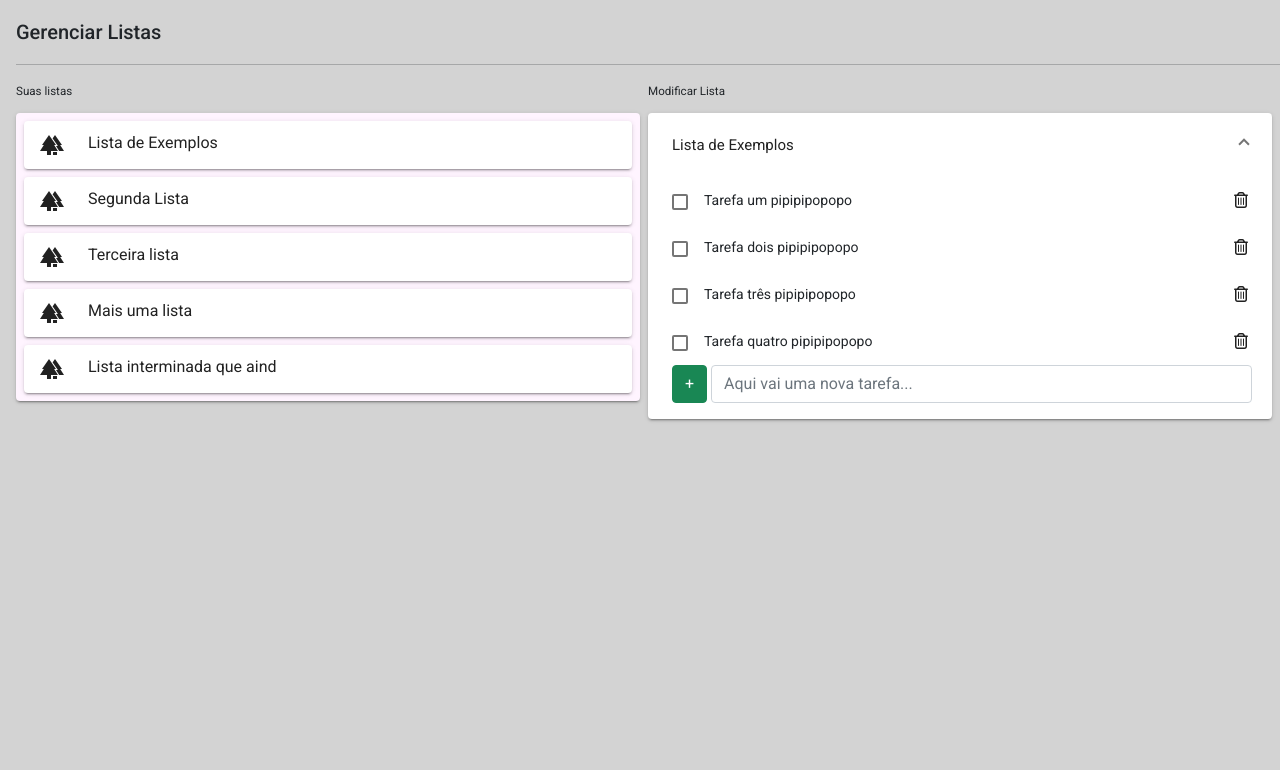
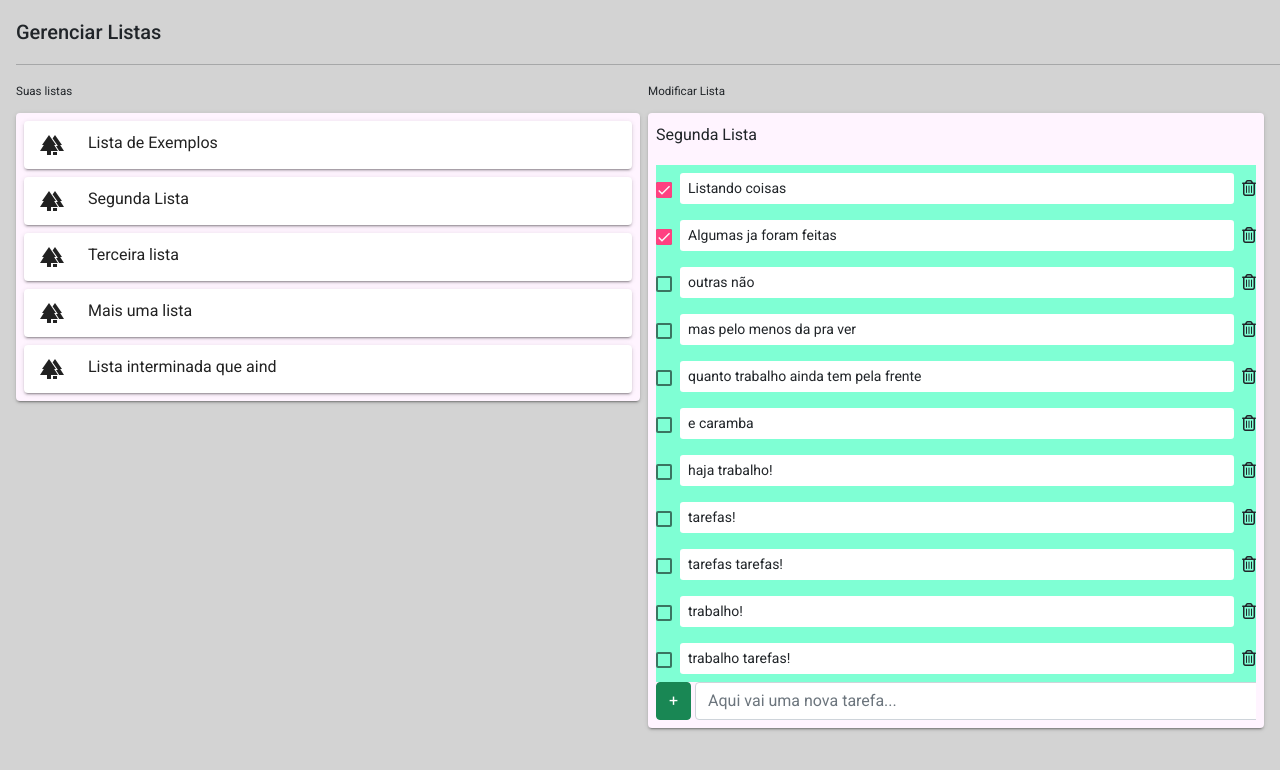
Before and after one commit to androktoneh/step-by-step-taskmanager, an Angular app: page / in a window 1280 px wide. Shown: the top 770 px of the page. Built offline with nearby package versions, Linux system fonts and the light colour scheme.

Commit message:
testes de box_fitting

```diff
--- a/src/app/areas/gerenciar-listas/gerenciar-listas.component.css
+++ b/src/app/areas/gerenciar-listas/gerenciar-listas.component.css
@@ -25,3 +25,11 @@
     0px 2px 2px 0px rgb(0 0 0 / 14%),
     0px 1px 5px 0px rgb(0 0 0 / 12%);
 }
+
+.ph-container-da-visualizacao {
+  max-height: 100%;
+}
+
+.content-container-body div {
+  flex-grow: 1
+}
--- a/src/app/areas/gerenciar-listas/gerenciar-listas.component.html
+++ b/src/app/areas/gerenciar-listas/gerenciar-listas.component.html
@@ -1,10 +1,9 @@
-<div class="container-main">
-  <div class="container-title">
+<div class="component-container-main">
+  <div class="component-container-title">
     <h2>Gerenciar Listas</h2>
     <hr>
   </div>
-  <div class="container-body">
-    <div class="d-flex">
+  <div class="component-container-body">
     <div class="col-6">
       <div class="container-areas-listas me-2">
         <h5>Suas listas</h5>
@@ -27,7 +26,7 @@
         </div>
       </div>
     </div>
-      <div class="col-6 pe-2">
+    <div class="col-6 pe-3">
       <h5>Modificar Lista</h5>
       <div class="ph-container-da-visualizacao">
         <app-task-list [listaDeTarefas]="listaEmVisualizacao"></app-task-list>
@@ -35,4 +34,3 @@
     </div>
   </div>
 </div>
-</div>
--- a/src/app/areas/gerenciar-listas/gerenciar-listas.component.ts
+++ b/src/app/areas/gerenciar-listas/gerenciar-listas.component.ts
@@ -17,7 +17,7 @@ export class GerenciarListasComponent implements OnInit {
 
   ngOnInit(): void {
     this.dataSeedingDebug();
-    this.listaEmVisualizacao = this.listasDeTarefas[0];
+    this.listaEmVisualizacao = this.listasDeTarefas[1];
   }
 
   listaSelecionada(listaSelecionada: MatSelectionList) {
@@ -48,6 +48,10 @@ export class GerenciarListasComponent implements OnInit {
         {status: 1, concluida: false, nomeTask: "quanto trabalho ainda tem pela frente"},
         {status: 1, concluida: false, nomeTask: "e caramba"},
         {status: 1, concluida: false, nomeTask: "haja trabalho!"},
+        {status: 1, concluida: false, nomeTask: "tarefas!"},
+        {status: 1, concluida: false, nomeTask: "tarefas tarefas!"},
+        {status: 1, concluida: false, nomeTask: "trabalho!"},
+        {status: 1, concluida: false, nomeTask: "trabalho tarefas!"},
       ])
     )
 
--- a/src/app/shared/components/task-list/task-list.component.css
+++ b/src/app/shared/components/task-list/task-list.component.css
@@ -1,3 +1,18 @@
+
+.task-list-container {
+  background-color: #FFF4FF;
+  border-radius: 4px;
+  padding: 8px;
+
+  box-shadow:
+    0px 3px 1px -2px rgb(0 0 0 / 20%),
+    0px 2px 2px 0px rgb(0 0 0 / 14%),
+    0px 1px 5px 0px rgb(0 0 0 / 12%);
+}
+
+.task-list-scroller-container {
+  background-color: aquamarine;
+}
 
 .task-item {
   padding: 8px 0;
@@ -13,6 +28,8 @@
 .adicionar-tarefa-container {
   display: flex;
   align-items: center;
+  overflow-y: auto;
+  overflow-x: hidden;
 }
 
 .adicionar-tarefa-input {
--- a/src/app/shared/components/task-list/task-list.component.html
+++ b/src/app/shared/components/task-list/task-list.component.html
@@ -1,8 +1,7 @@
 <div class="card-task-list">
-  <mat-expansion-panel [expanded]="true">
-    <mat-expansion-panel-header>
-      {{listaDeTarefas?.nomeLista}}
-    </mat-expansion-panel-header>
+  <div class="task-list-container">
+    <h3>{{listaDeTarefas?.nomeLista}}</h3>
+    <div class="task-list-scroller-container">
       <div class="task-item" *ngFor="let tarefa of listaDeTarefas?.tarefas">
           <app-task-item #taskList
             [taskItem]="tarefa"
@@ -10,11 +9,29 @@
           >
           </app-task-item>
       </div>
+    </div>
     <div class="adicionar-tarefa-container">
       <button class="btn btn-success" (click)="adicionarNovaTarefa()">+</button>
       <div class="adicionar-tarefa-input">
         <input type="text" class="ms-1 form-control" placeholder="Aqui vai uma nova tarefa..." [(ngModel)]="novaTarefaNome">
       </div>
     </div>
-  </mat-expansion-panel>
   </div>
+</div>
+
+
+<!--
+<div class="container-areas-listas me-2">
+  <h5>Suas listas</h5>
+  <div>
+    <mat-selection-list>
+      <mat-list-option>
+        <div class="d-flex">
+          <mat-icon></mat-icon>
+          <span></span>
+        </div>
+      </mat-list-option>
+    </mat-selection-list>
+  </div>
+</div>
+-->
--- a/src/app/shared/components/task-list/task-list.component.ts
+++ b/src/app/shared/components/task-list/task-list.component.ts
@@ -1,8 +1,8 @@
-import { Component, Input, OnInit, QueryList, ViewChild, ViewChildren } from '@angular/core';
+import { AfterViewInit, Component, Input, OnInit, QueryList, ViewChild, ViewChildren } from '@angular/core';
 import { FormGroup } from '@angular/forms';
+import { MatExpansionPanel, MatExpansionPanelHeader } from '@angular/material/expansion';
 import { TaskItem } from 'src/app/models/classes/task-item';
 import { TaskList } from 'src/app/models/classes/task-list';
-import { TaskItemComponent } from '../task-item/task-item.component';
 
 @Component({
   selector: 'app-task-list',
@@ -16,11 +16,9 @@ export class TaskListComponent implements OnInit {
   @Input() listaDeTarefas!: TaskList | undefined;
   novaTarefaNome: string = '';
 
-  @ViewChildren(TaskItemComponent)
-    taskItemComponents!: QueryList<TaskItemComponent>;
-
   ngOnInit(): void {
   }
+
 
   adicionarNovaTarefa() {
     if(this.novaTarefaNome && this.novaTarefaNome.trim()) {
--- a/src/styles.css
+++ b/src/styles.css
@@ -4,25 +4,25 @@ body {
   background-color: #181818 !important;
 }
 
-.container-main {
+.component-container-main {
   padding-top: 16px;
   display: flex;
   flex-direction: column;
-
+  height: 100vh;
+  overflow: hidden;
 }
 
-.container-title {
+.component-container-title {
   font-weight: bold;
   padding-left: 1rem;
   width: 100%;
-  flex-grow: 1;
 }
 
-.container-body {
+.component-container-body {
   width: 100%;
+  padding-left: 1rem;
   flex-grow: 1;
-  flex-direction: column;
-  padding-left: 1rem;
+  display: flex;
 }
 
 
```
Lines whose indentation alone changed are shown as unchanged.
